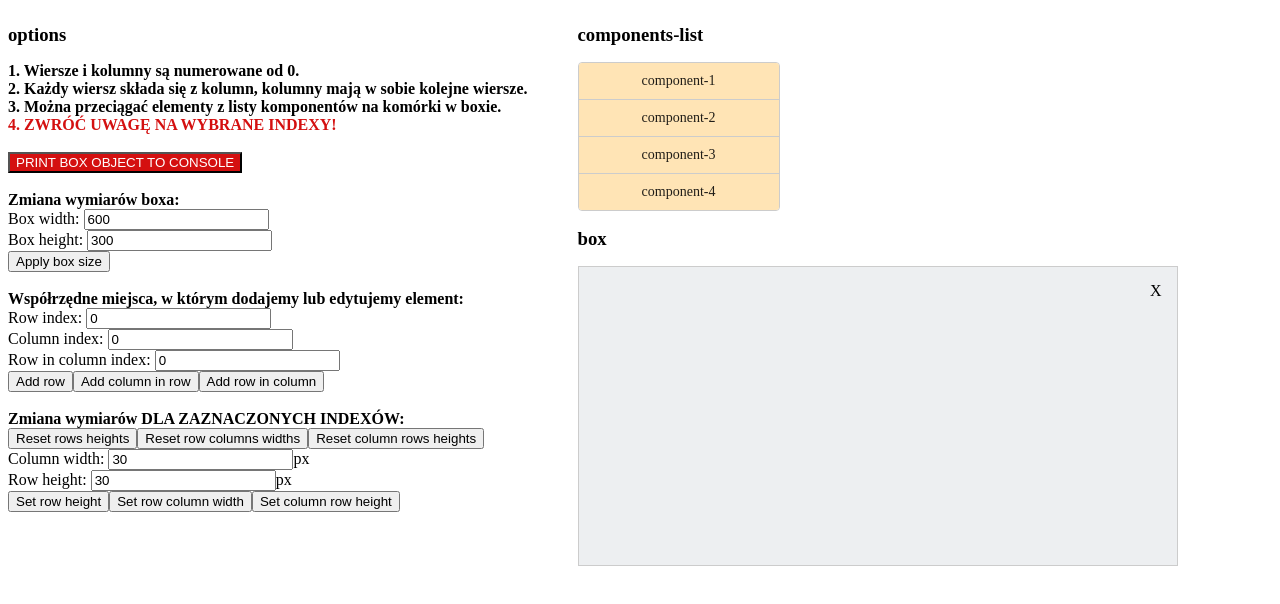
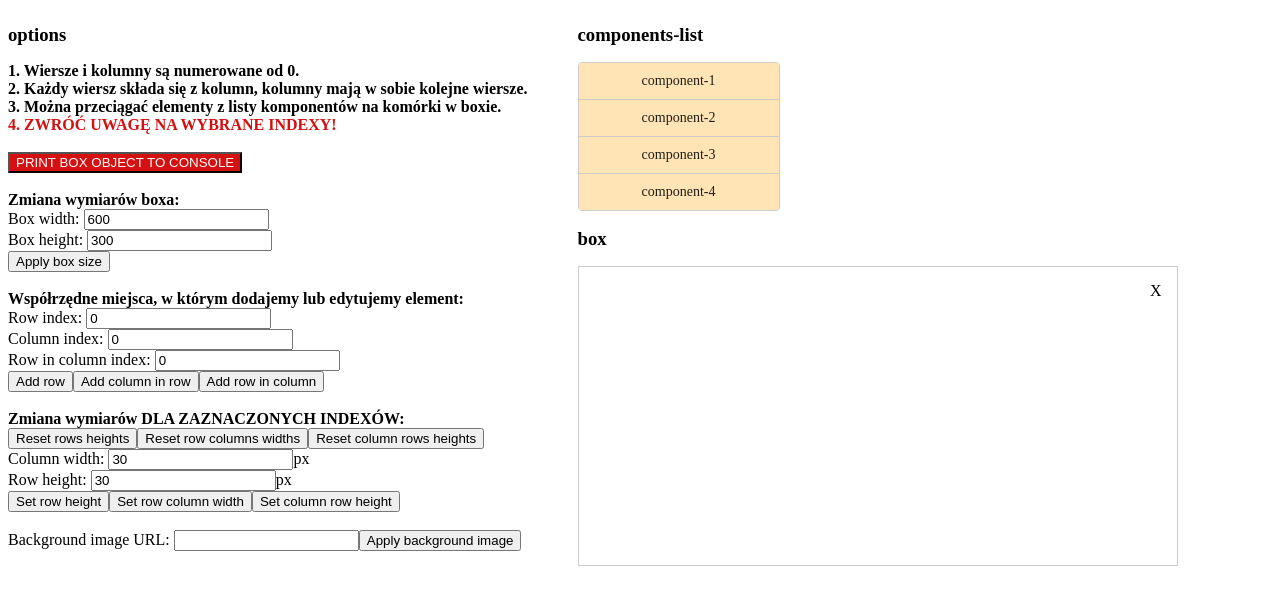
Before and after one commit to danielChrzanowski/DragDropPOC, an Angular app: page / in a window 1280 px wide. Shown: the top 604 px of the page. Built offline with nearby package versions, Linux system fonts and the light colour scheme.

Commit message:
close btn, background image, BoxComponent: inputsData type changed

```diff
--- a/src/app/app.component.html
+++ b/src/app/app.component.html
@@ -51,6 +51,9 @@
       (click)="setColumnRowHeight(Number(rowIndex.value), Number(columnIndex.value), Number(columnRowIndex.value), Number(rowHeight.value))">
       Set column row height
     </button>
+    <br/><br/>
+    Background image URL: <input #backgroundImageURL/>
+    <button (click)="applyBackgroundImage(backgroundImageURL.value)">Apply background image</button>
   </div>
 
   <div>
--- a/src/app/app.component.scss
+++ b/src/app/app.component.scss
@@ -1,6 +1,7 @@
 .content-container {
   $boxWidth: var(--box-width);
   $boxHeight: var(--box-height);
+  $backgroundImage: var(--background-image);
 
   display: flex;
   gap: 50px;
@@ -9,6 +10,8 @@
     width: $boxWidth;
     height: $boxHeight;
     position: relative;
+    background-image: $backgroundImage;
+    background-size: 100% 100%;
 
     .close-box-btn {
       position: absolute;
@@ -29,7 +32,6 @@
         width: 100%;
         min-width: 0;
         overflow: hidden;
-        background: #edeff1;
 
         .row-in-column {
           border: solid 1px #ccc;
--- a/src/app/app.component.ts
+++ b/src/app/app.component.ts
@@ -66,7 +66,8 @@ export class AppComponent implements OnInit {
     const allColumnsIds: string[] = [];
     this.box.rows.forEach((row: Row) =>
       row.columns.forEach((column: Column) =>
-        column.columnRows.forEach((columnRow: ColumnRow) => allColumnsIds.push(columnRow.id)))
+        column.columnRows.forEach((columnRow: ColumnRow) =>
+          allColumnsIds.push(columnRow.id)))
     );
     return [this.componentsListId, ...allColumnsIds];
   }
@@ -76,7 +77,7 @@ export class AppComponent implements OnInit {
     this.box.height = boxHeight;
     this.renderer2.setProperty(this.elementRef.nativeElement,
       'style',
-      `--box-width: ${boxWidth}px; --box-height: ${boxHeight}px;`
+      this.createSCSSVariablesString(this.box.width, this.box.height, this.box.backgroundImage)
     );
   }
 
@@ -189,8 +190,21 @@ export class AppComponent implements OnInit {
     console.log("BOX:", this.box);
   }
 
+  applyBackgroundImage(backgroundImageURL: string): void {
+    this.box.backgroundImage = backgroundImageURL;
+    this.renderer2.setProperty(this.elementRef.nativeElement,
+      'style',
+      this.createSCSSVariablesString(this.box.width, this.box.height, backgroundImageURL)
+    );
+  }
+
   generateId(row: number, column: number, columnRow: number): string {
     return `row-${row}-column-${column}-columnRow-${columnRow}`;
+  }
+
+  private createSCSSVariablesString(boxWidth: number, boxHeight: number, backgroundImageURL: string | undefined): string {
+    let resultString: string = `--box-width: ${boxWidth}px; --box-height: ${boxHeight}px;`;
+    return backgroundImageURL ? resultString + `--background-image: url(${backgroundImageURL});` : resultString;
   }
 
   private regenerateAllIds(): void {
--- a/src/app/models.ts
+++ b/src/app/models.ts
@@ -29,5 +29,5 @@ export type ColumnRow = {
 
 export type BoxComponent = {
   componentSelector: string;
-  inputsData: any[];
+  inputsData: { [keys: string]: any };
 }
```
